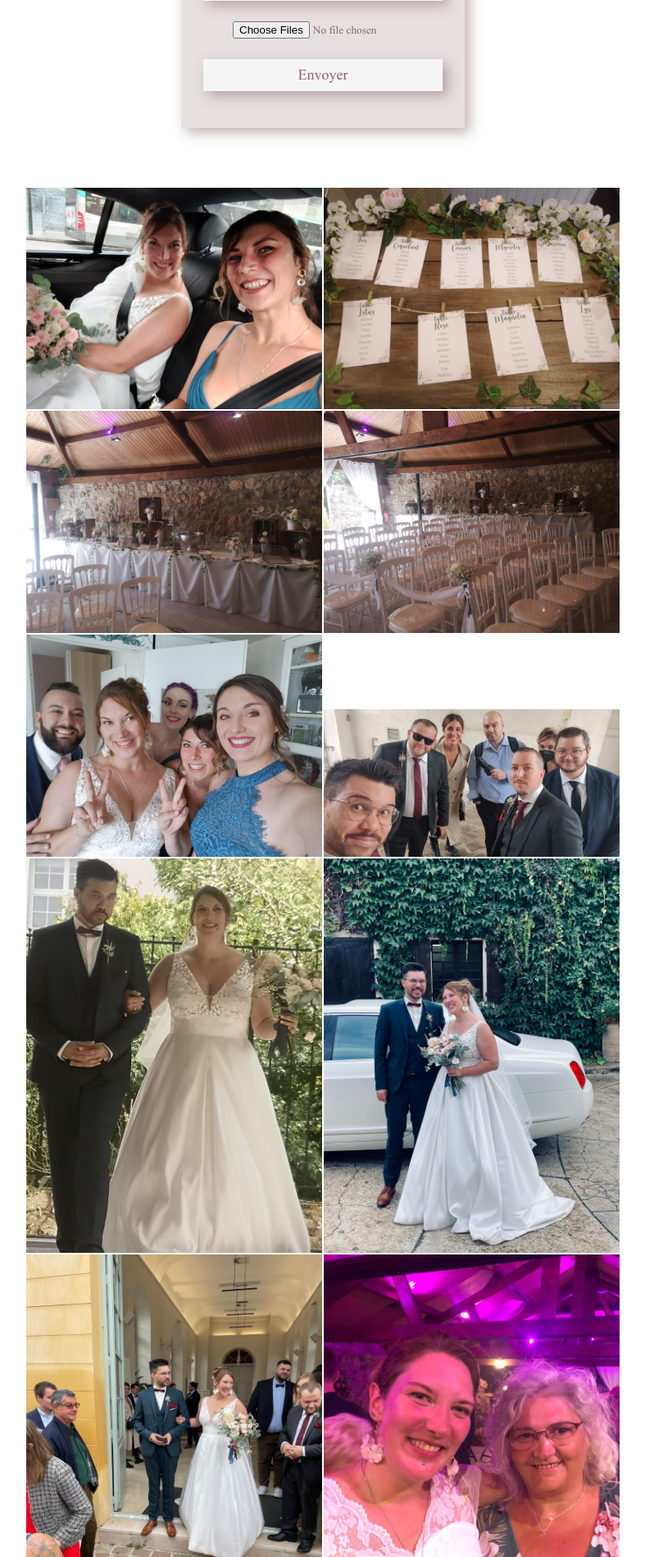
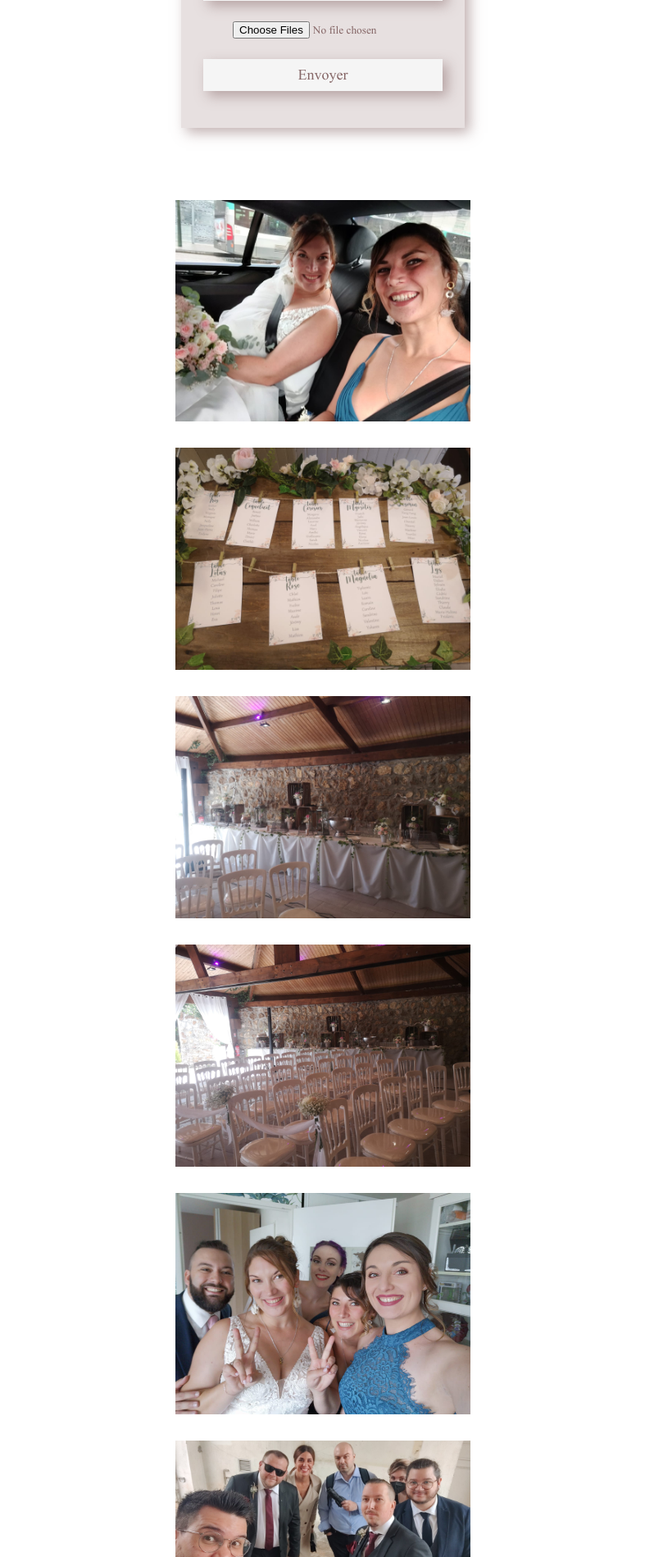
Before and after one commit to LaurineRoulland/Hiboux_2022, a PHP site: page /galerie.php in a window 1280 px wide. Shown: the part 1136-3035 px from the top of the page at 82% size, without its empty margins (246-1033 px from the left). Run offline with PHP 8.4, Linux system fonts and the light colour scheme; some web fonts are replaced.

Commit message:
test branch
Problème de branche qui se mélangent. Test de vérification si c'est bien la bonne branche et si les changements sont validés.

```diff
--- a/css/style1.css
+++ b/css/style1.css
@@ -541,7 +541,7 @@ main.gallerie h2{
 
 .gallerie .photos img{
 	max-width: 47%;
-    margin: 1px;
+    margin: 1em;
     max-height: 100%;}
 
 
--- a/galerie.php
+++ b/galerie.php
@@ -37,6 +37,7 @@ require_once ("includes/header.php"); ?>
             </aside>
 
             <section>
+
                 <article>
                     <img src="images/photo.png" alt="icone appareil photo">
                     <p>Ca y est, l'événement est passé et vous allez pouvoir désormais partager tous vos trésors photographiques !</p>
@@ -65,6 +66,7 @@ require_once ("includes/header.php"); ?>
                     }
                     ?>
                 </article>
+
             </section>
 
         </main>
```
